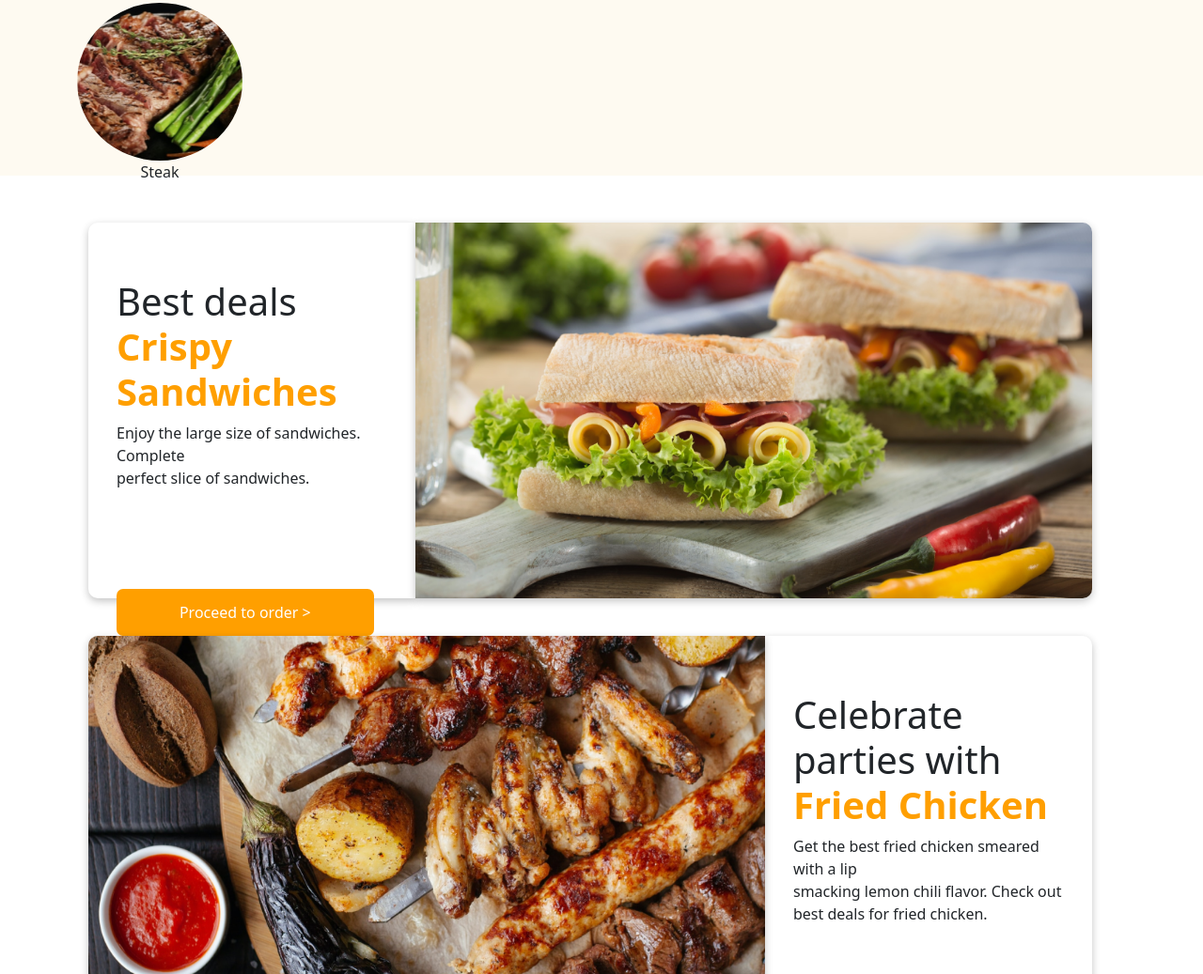
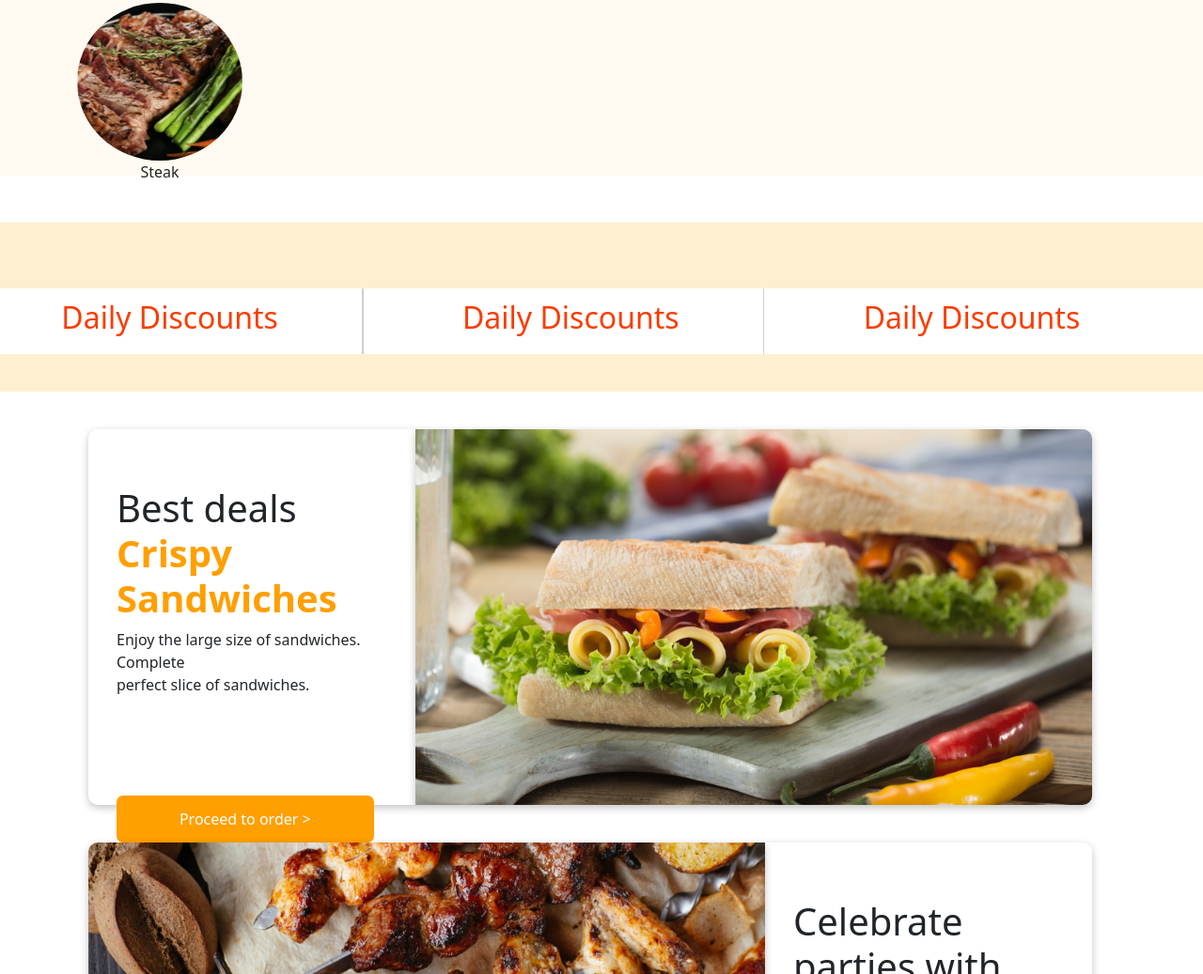
Before and after one commit to Murtaxa-Baig/Assignment-6, a plain HTML site: page index.html in a window 1280 px wide. Shown: the part 2888-3925 px from the top of the page at 94% size. Drawn offline with Linux system fonts and the light colour scheme.

Commit message:
next day

```diff
--- a/index.html
+++ b/index.html
@@ -110,7 +110,7 @@
                 <h1>Popular items</h1>
             </div>
             <div class="row card2">
-                <!-- <div class="clo-md-1">
+                <!-- <div class="col-md-1">
                     <img src="./images/left_icon.svg" alt="" class="left_right_icon">
                 </div> -->
                 <div class="col-md-2">
@@ -158,7 +158,7 @@
                     </div>
                     <button class="card2_btn">Order Now</button>
                 </div>
-                <!-- <div class="clo-md-1">
+                <!-- <div class="col-md-1">
                     <img src="./images/left_icon.svg" alt="" class="left_right_icon">
                 </div> -->
             </div>
@@ -384,6 +384,7 @@
 
                     </div>
                 </div>
+
                 <div class="row card4_row">
                     <div class="col-md-2 col-sm-6 py-3 card4_div">
                         <img src="./images/c4i1.png" alt="" class="card4_img"> <br>
@@ -412,19 +413,35 @@
                 </div>
             </div>
         </div>
-        <!-- <div class="container-fluid box_fluid">
-            <div class="box_fluid_div">
-                <div class="conatainer">
-                    <div class="row">
-                        <div class="col-md-3 col-sm-12"></div>
-                        <div class="col-md-1"></div>
-                        <div class="col-md-3 col-sm-12"></div>
-                        <div class="col-md-1"></div>
-                        <div class="col-md-3 col-sm-12"></div>
+
+
+
+        <!-- Next section  -->
+        <div class="container-fluid simple">
+            <div class="row">
+                <div class="container">
+                    <div class="row simple_row">
+                        <div class="col-md-3">
+                            <h2 class="simple_heading">Daily Discounts</h2>
+                        </div>
+                        <div class="col-md-1">
+                            <img src="./images/HR.svg" alt="" class="hr_img">
+                        </div>
+                        <div class="col-md-3">
+                            <h2 class="simple_heading">Daily Discounts</h2>
+                        </div>
+                        <div class="col-md-1">
+                            <img src="./images/HR.svg" alt="" class="hr_img">
+                        </div>
+                        <div class="col-md-3">
+                            <h2 class="simple_heading">Daily Discounts</h2>
+                        </div>
+
                     </div>
                 </div>
             </div>
-        </div> -->
+        </div>
+
 
 
 
--- a/style.css
+++ b/style.css
@@ -672,7 +672,8 @@
     background-repeat: no-repeat;
     text-indent: 20px;
 }
-.last_btn1{
+
+.last_btn1 {
     color: #ffff;
     background: linear-gradient(92.84deg, #FFB800 -47.72%, #FF8A00 136.81%);
     border: none;
@@ -680,8 +681,34 @@
     border-radius: 5px;
 
 }
-.last_hr{
+
+.last_hr {
     height: 2px;
     color: #424242;
     margin-top: 50px;
 }
+
+.simple {
+    background-color: #FEEFD0;
+    width: 100%;
+    height: auto;
+}
+
+.simple_heading {
+    color: #FB3C00;
+
+
+}
+
+.hr_img {
+    height: 70px;
+}
+
+.simple_row {
+    margin-top: 70px;
+    margin-bottom: 40px;
+    background-color: #ffff;
+    display: flex;
+    justify-content: center;
+    align-items: center;
+}
```
Also changed, not shown: images/HR.svg (added), 1 other file.
